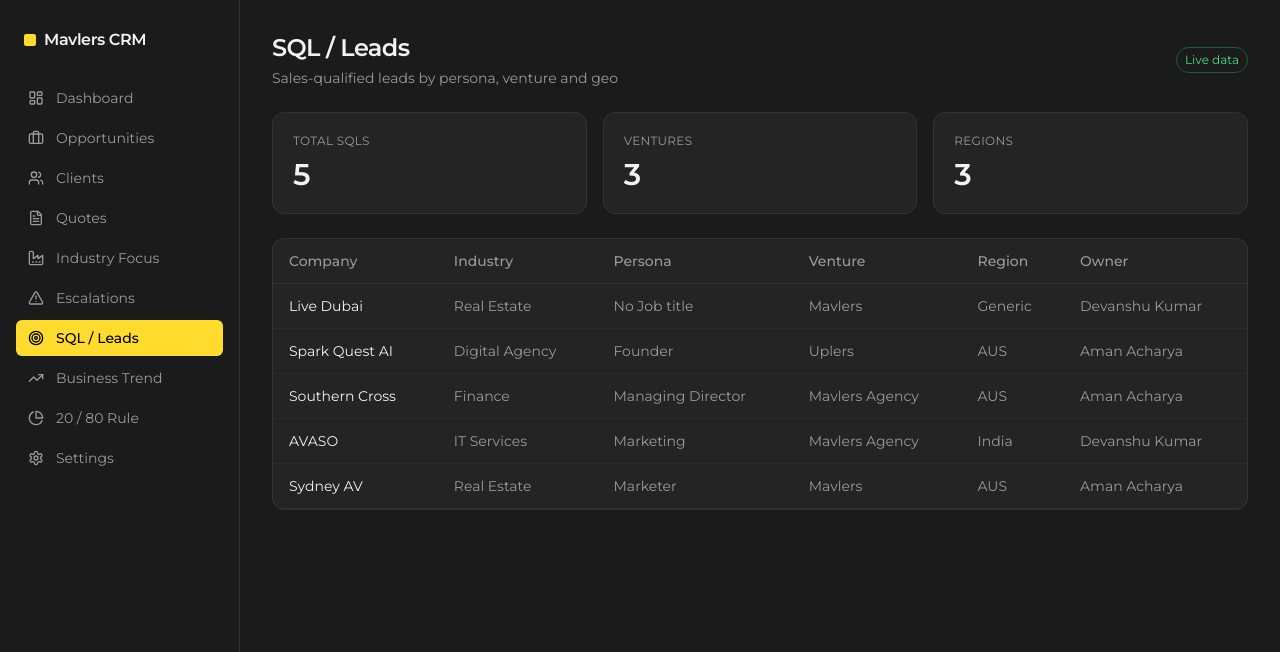
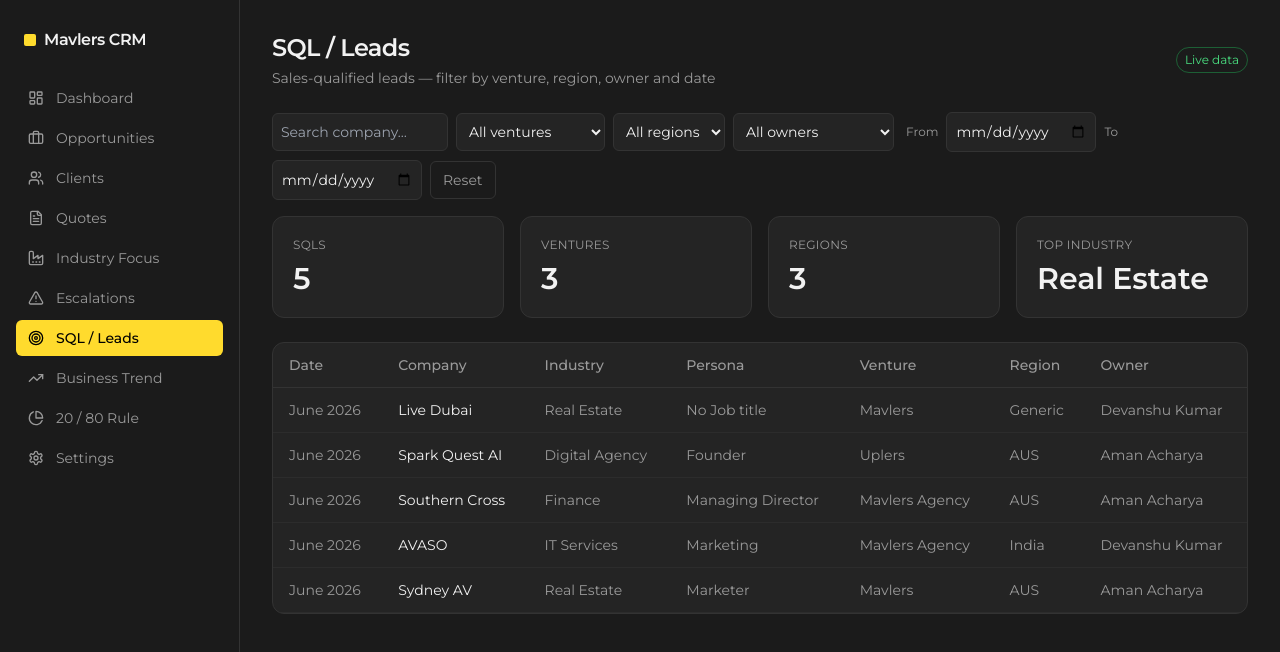
Before and after one commit to rahulkaushal21/Dashboard_2026_Digital, a Next.js app: page /sql-leads in a window 1280 px wide. Shown: the top 652 px of the page. Built offline with nearby package versions, Linux system fonts and the light colour scheme; no server answers; the database is empty.

Commit message:
Add files via upload

```diff
--- a/app/sql-leads/page.tsx
+++ b/app/sql-leads/page.tsx
@@ -1,27 +1,69 @@
 'use client'
-import { useEffect, useState } from 'react'
+import { useEffect, useMemo, useState } from 'react'
 import Header from '@/components/Header'
 import KPICard from '@/components/KPICard'
 import { getSqlLeads, type SqlLead } from '@/lib/supabase'
 
+const uniq = (arr: (string | undefined)[]) => Array.from(new Set(arr.map(x => (x || '').trim()).filter(Boolean))).sort()
+const selCls = 'bg-mav-panel border border-mav-line rounded-md px-2 py-2 text-sm outline-none focus:border-mav-yellow'
+
 export default function SqlLeads() {
-  const [s, setS] = useState<SqlLead[]>([])
-  useEffect(() => { getSqlLeads().then(setS) }, [])
-  const ventures = new Set(s.map(x => x.venture)).size
-  const geos = new Set(s.map(x => x.prospect_region)).size
+  const [all, setAll] = useState<SqlLead[]>([])
+  const [search, setSearch] = useState('')
+  const [fVenture, setFVenture] = useState('')
+  const [fRegion, setFRegion] = useState('')
+  const [fOwner, setFOwner] = useState('')
+  const [from, setFrom] = useState('')
+  const [to, setTo] = useState('')
+  useEffect(() => { getSqlLeads().then(setAll) }, [])
+
+  const inRange = (d?: string) => { if (!d) return !from && !to; if (from && d < from) return false; if (to && d > to) return false; return true }
+  const s = useMemo(() => all
+    .filter(x => (x.company_name || '').toLowerCase().includes(search.toLowerCase()))
+    .filter(x => !fVenture || (x.venture || '') === fVenture)
+    .filter(x => !fRegion || (x.prospect_region || '') === fRegion)
+    .filter(x => !fOwner || (x.assigned_to || '') === fOwner)
+    .filter(x => inRange(x.lead_date)), [all, search, fVenture, fRegion, fOwner, from, to])
+
+  const topIndustry = useMemo(() => {
+    const m: Record<string, number> = {}; s.forEach(x => { const k = (x.industry || '').trim(); if (k) m[k] = (m[k] || 0) + 1 })
+    return Object.entries(m).sort((a, b) => b[1] - a[1])[0]?.[0] || '—'
+  }, [s])
+  const reset = () => { setSearch(''); setFVenture(''); setFRegion(''); setFOwner(''); setFrom(''); setTo('') }
+
   return (
     <div>
-      <Header title="SQL / Leads" subtitle="Sales-qualified leads by persona, venture and geo" />
-      <div className="grid grid-cols-3 gap-4 mb-6">
-        <KPICard label="Total SQLs" value={String(s.length)} />
-        <KPICard label="Ventures" value={String(ventures)} />
-        <KPICard label="Regions" value={String(geos)} />
+      <Header title="SQL / Leads" subtitle="Sales-qualified leads — filter by venture, region, owner and date" />
+      <div className="flex flex-wrap items-center gap-2 mb-4">
+        <input value={search} onChange={e => setSearch(e.target.value)} placeholder="Search company…" className={`${selCls} w-44`} />
+        <select value={fVenture} onChange={e => setFVenture(e.target.value)} className={selCls}><option value="">All ventures</option>{uniq(all.map(x => x.venture)).map(v => <option key={v} value={v}>{v}</option>)}</select>
+        <select value={fRegion} onChange={e => setFRegion(e.target.value)} className={selCls}><option value="">All regions</option>{uniq(all.map(x => x.prospect_region)).map(r => <option key={r} value={r}>{r}</option>)}</select>
+        <select value={fOwner} onChange={e => setFOwner(e.target.value)} className={selCls}><option value="">All owners</option>{uniq(all.map(x => x.assigned_to)).map(o => <option key={o} value={o}>{o}</option>)}</select>
+        <span className="text-xs text-mav-muted ml-1">From</span>
+        <input type="date" value={from} onChange={e => setFrom(e.target.value)} className={selCls} />
+        <span className="text-xs text-mav-muted">To</span>
+        <input type="date" value={to} onChange={e => setTo(e.target.value)} className={selCls} />
+        <button onClick={reset} className="text-sm px-3 py-2 rounded-md border border-mav-line text-mav-muted hover:text-white">Reset</button>
+      </div>
+      <div className="grid grid-cols-2 md:grid-cols-4 gap-4 mb-6">
+        <KPICard label="SQLs" value={String(s.length)} />
+        <KPICard label="Ventures" value={String(uniq(s.map(x => x.venture)).length)} />
+        <KPICard label="Regions" value={String(uniq(s.map(x => x.prospect_region)).length)} />
+        <KPICard label="Top industry" value={topIndustry} />
       </div>
       <div className="bg-mav-panel border border-mav-line rounded-xl overflow-hidden">
         <table className="w-full text-sm">
-          <thead className="text-left text-mav-muted border-b border-mav-line"><tr>{['Company','Industry','Persona','Venture','Region','Owner'].map(h => <th key={h} className="px-4 py-3 font-medium">{h}</th>)}</tr></thead>
+          <thead className="text-left text-mav-muted border-b border-mav-line"><tr>{['Date', 'Company', 'Industry', 'Persona', 'Venture', 'Region', 'Owner'].map(h => <th key={h} className="px-4 py-3 font-medium">{h}</th>)}</tr></thead>
           <tbody>{s.map(x => (
-            <tr key={x.id} className="border-b border-mav-line/60"><td className="px-4 py-3">{x.company_name}</td><td className="px-4 py-3 text-mav-muted">{x.industry}</td><td className="px-4 py-3 text-mav-muted">{x.persona}</td><td className="px-4 py-3 text-mav-muted">{x.venture}</td><td className="px-4 py-3 text-mav-muted">{x.prospect_region}</td><td className="px-4 py-3 text-mav-muted">{x.assigned_to}</td></tr>
+            <tr key={x.id} className="border-b border-mav-line/60 hover:bg-mav-dark/40">
+              <td className="px-4 py-3 text-mav-muted whitespace-nowrap">{x.lead_date || `${x.month || ''} ${x.year || ''}`}</td>
+              <td className="px-4 py-3">{x.company_name}</td>
+              <td className="px-4 py-3 text-mav-muted">{x.industry}</td>
+              <td className="px-4 py-3 text-mav-muted">{x.persona}</td>
+              <td className="px-4 py-3 text-mav-muted">{x.venture}</td>
+              <td className="px-4 py-3 text-mav-muted">{x.prospect_region}</td>
+              <td className="px-4 py-3 text-mav-muted">{x.assigned_to}</td>
+            </tr>
           ))}</tbody>
         </table>
       </div>
```
